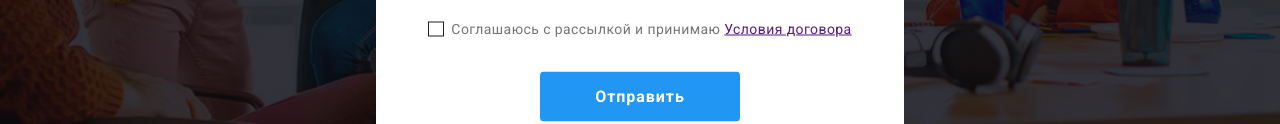
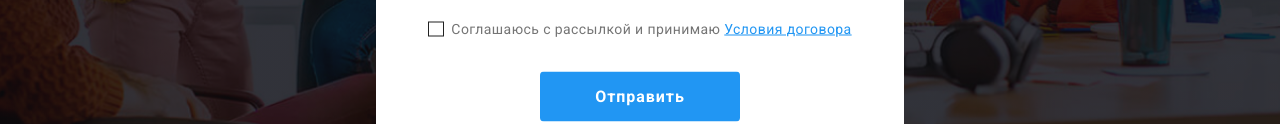
Before and after one commit to baiga001/goit-markup-hw-06, a plain HTML site: page index.html in a window 1280 px wide. Both pictures are taken after a click on the button "Заказать услугу". Shown: the part 529-653 px from the top of the page. Drawn offline with nearby package versions, Linux system fonts and the light colour scheme.

Commit message:
Внесены корректировки по стилю текста ссылки в модальном окне

```diff
--- a/css/styles.css
+++ b/css/styles.css
@@ -922,4 +922,16 @@ body{
 .modal-form-btn:focus {
     background-color: #188CE8;
 }
+.contact-form-checkbox-link{
+    font-family: var(--main-font);
+    font-style: normal;
+    font-weight: 400;
+    font-size: 14px;
+    line-height: 1.71;
+
+    letter-spacing: 0.03em;
+    text-decoration-line: underline;
+
+    color: #2196F3;
+}
 /* =============== /МОДАЛЬНАЯ ФОРМА =============== */
--- a/index.html
+++ b/index.html
@@ -431,8 +431,9 @@
             <label class="modal-form-label"><span class="modal-form-label-span">Комментарий</span></label>
             <textarea class="modal-form-message-area" name="user-message" placeholder="Введите текст"></textarea>
             <input class="modal-form-checkbox visually-hidden" id="checkbox-policy" type="checkbox" name="user-policy" required>
-            <label class="contact-form-checkbox-label" for="checkbox-policy">Соглашаюсь с рассылкой и принимаю&nbsp; <a
-                    href="">Условия договора</a></label>
+            <label class="contact-form-checkbox-label" for="checkbox-policy">Соглашаюсь с рассылкой и принимаю&nbsp;
+            <a class="contact-form-checkbox-link" href="">Условия договора</a>
+            </label>
             <button class="modal-form-btn" type="submit">Отправить</button>
         </form>
         </div>
```
